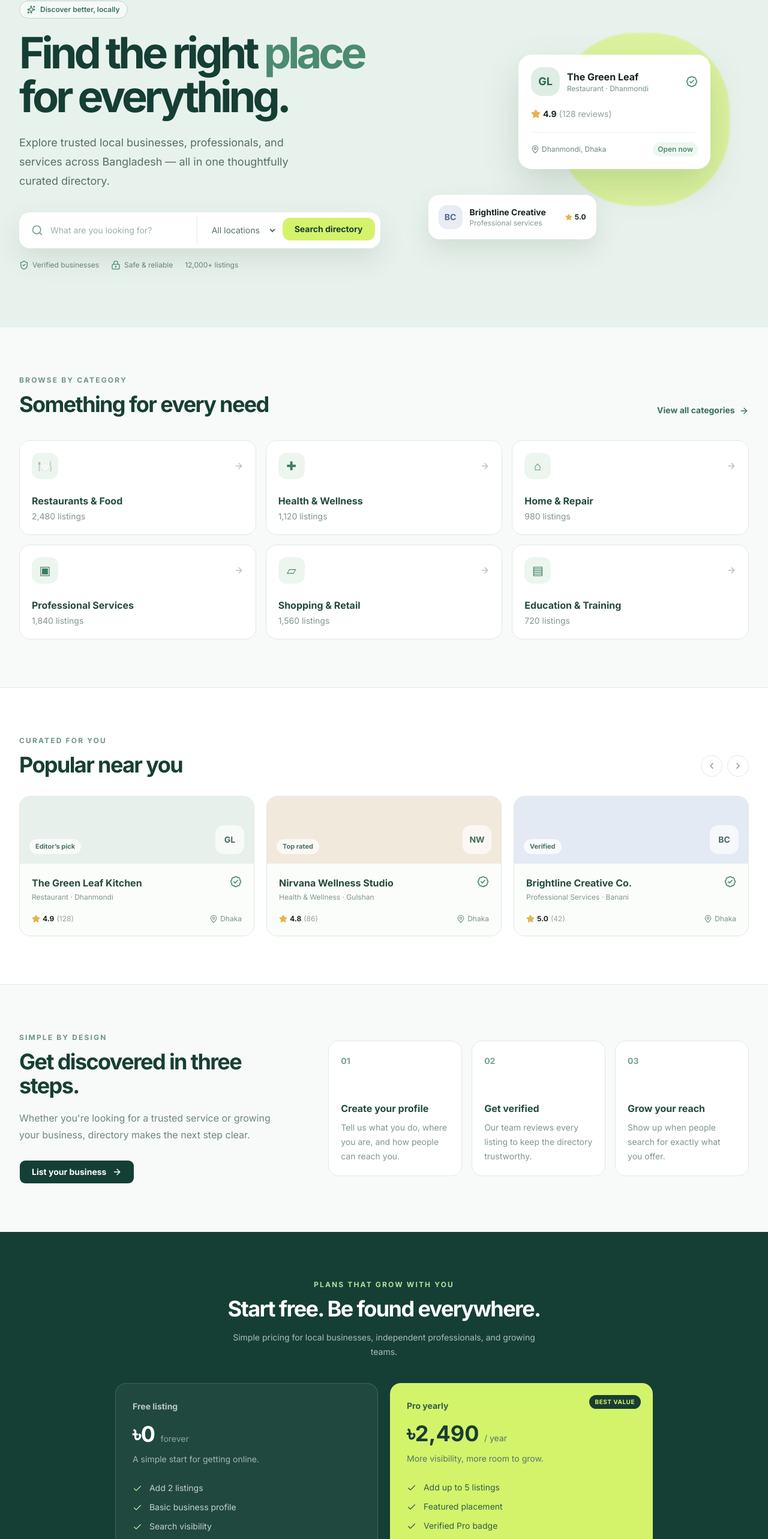
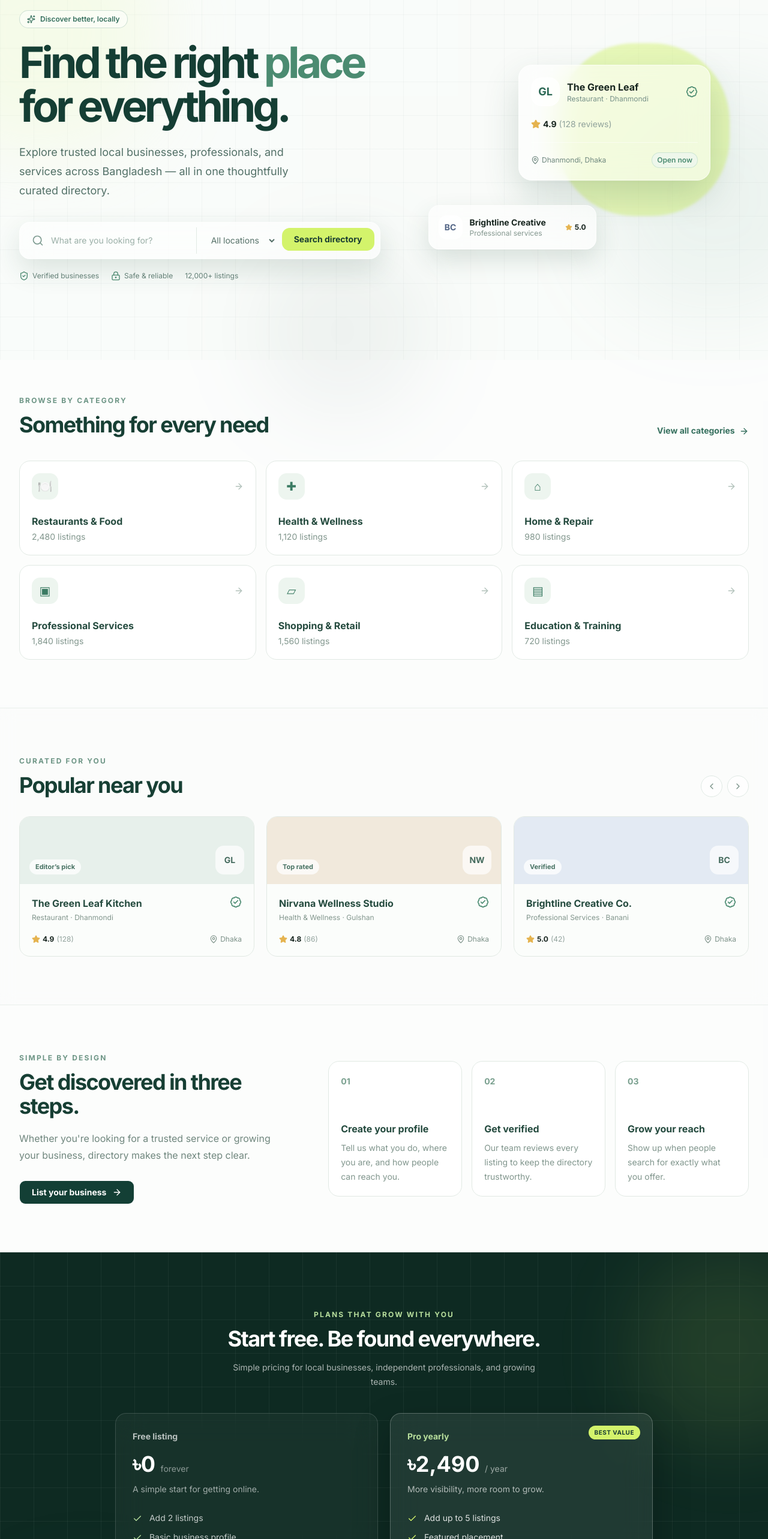
Before and after one commit to mohinranait/rentsheba-directory, a Next.js app: page / in a window 1280 px wide. Shown: the part 200-2766 px from the top of the page at 60% size. Built offline with nearby package versions, Linux system fonts and the light colour scheme.

Commit message:
designed home page

```diff
--- a/src/app/(public)/components/CategoriesGrid.tsx
+++ b/src/app/(public)/components/CategoriesGrid.tsx
@@ -17,7 +17,7 @@ const CategoriesGrid = () => {
         <a
           href="#explore"
           key={name}
-          className="group rounded-2xl border border-[#e1e9e3] bg-white p-5 transition hover:-translate-y-1 hover:border-[#b9d4c5] hover:shadow-[0_12px_30px_rgba(43,92,67,.08)]"
+          className="group rounded-2xl border border-[#e1e9e3] bg-white p-5 transition  hover:border-[#b9d4c5] hover:shadow-[0_12px_30px_rgba(43,92,67,.08)]"
         >
           <div className="flex items-center justify-between">
             <span className="grid size-11 place-items-center rounded-xl bg-[#edf5ef] text-xl text-[#3b7b63]">
--- a/src/app/(public)/components/CreateListingSteps.tsx
+++ b/src/app/(public)/components/CreateListingSteps.tsx
@@ -3,8 +3,9 @@ import { Button } from '@/components/ui/button'
 
 const CreateListingSteps = () => {
   return (
-    <section id="how" className="mx-auto max-w-7xl px-5 py-20 lg:px-8">
-      <div className="grid gap-12 lg:grid-cols-[.8fr_1.2fr] lg:items-center">
+    <section id="how" className=" z-10 relative bg-white/50 py-20">
+     <div className='mx-auto  max-w-7xl px-5  lg:px-8'>
+       <div className="grid gap-12 lg:grid-cols-[.8fr_1.2fr] lg:items-center">
         <div>
           <p className="text-xs font-bold uppercase tracking-[.18em] text-[#6d9585]">
             Simple by design
@@ -40,7 +41,7 @@ const CreateListingSteps = () => {
           ].map(([n, t, d]) => (
             <div
               key={n}
-              className="rounded-2xl border border-[#e1e9e3] bg-white p-5"
+              className="rounded-2xl border border-[#e1e9e3] bg-white  p-5"
             >
               <span className="text-sm font-bold text-[#7aa08f]">
                 {n}
@@ -51,6 +52,7 @@ const CreateListingSteps = () => {
           ))}
         </div>
       </div>
+     </div>
     </section>
   )
 }
--- a/src/app/(public)/components/HeroSection.tsx
+++ b/src/app/(public)/components/HeroSection.tsx
@@ -7,10 +7,10 @@ const HeroSection = () => {
   const [query, setQuery] = useState('')
   const [city, setCity] = useState('All locations')
   return (
-    <section id="top" className="relative overflow-hidden bg-[#e8f2ec]">
-      <div className="mx-auto grid max-w-7xl items-center gap-12 px-5 py-16 lg:grid-cols-[1.03fr_.97fr] lg:px-8 lg:py-24">
+    <section id="top" className="relative bg-white/50 overflow-hidden">
+      <div className="mx-auto grid max-w-7xl items-center gap-12 px-5 py-20 lg:grid-cols-[1.03fr_.97fr] lg:px-8 lg:py-28">
         <div>
-          <div className="mb-5 inline-flex items-center gap-2 rounded-full border border-[#bdd4c6] bg-white/60 px-3 py-1.5 text-xs font-semibold text-[#36705e]">
+          <div className="mb-5 inline-flex items-center gap-2 rounded-full border border-[#bdd4c6]/70 bg-white/50 px-3 py-1.5 text-xs font-semibold text-[#36705e] backdrop-blur-md">
             <Sparkles className="size-3.5" /> Discover better, locally
           </div>
           <h1 className="max-w-2xl text-5xl font-bold leading-[1.02] tracking-[-0.07em] text-[#153e34] sm:text-6xl lg:text-7xl">
@@ -21,7 +21,7 @@ const HeroSection = () => {
             Explore trusted local businesses, professionals, and services
             across Bangladesh — all in one thoughtfully curated directory.
           </p>
-          <div className="mt-9 flex max-w-2xl flex-col gap-2 rounded-2xl bg-white p-2 shadow-[0_18px_45px_rgba(36,79,59,.12)] sm:flex-row">
+          <div className="mt-9 flex max-w-2xl flex-col gap-2 rounded-2xl border border-white/60 bg-white/55 p-2 shadow-[0_18px_45px_rgba(36,79,59,.14)] backdrop-blur-xl sm:flex-row">
             <div className="flex min-w-0 flex-1 items-center gap-3 px-3">
               <Search className="size-5 shrink-0 text-[#7d9b90]" />
               <input
@@ -59,11 +59,11 @@ const HeroSection = () => {
           </div>
         </div>
         <div className="relative hidden min-h-95 lg:block">
-          <div className="absolute right-8 top-5 h-72 w-72 rounded-[45%] bg-[#d3f36b]/60 blur-[1px]" />
-          <div className="absolute right-16 top-14 w-80 rounded-3xl border border-white/80 bg-white p-5 shadow-[0_25px_60px_rgba(50,90,68,.18)]">
+          <div className="absolute right-8 top-5 h-72 w-72 rounded-[45%] bg-[#d3f36b]/45 blur-[2px]" />
+          <div className="absolute right-16 top-14 w-80 rounded-3xl border border-white/60 bg-white/55 p-5 shadow-[0_25px_60px_rgba(50,90,68,.2)] backdrop-blur-xl">
             <div className="flex items-center justify-between">
               <div className="flex items-center gap-3">
-                <div className="grid size-12 place-items-center rounded-2xl bg-[#dfeee4] text-lg font-bold text-[#2b6854]">
+                <div className="grid size-12 place-items-center rounded-2xl border border-white/60 bg-white/70 text-lg font-bold text-[#2b6854]">
                   GL
                 </div>
                 <div>
@@ -82,18 +82,18 @@ const HeroSection = () => {
                 (128 reviews)
               </span>
             </div>
-            <div className="mt-5 flex items-center justify-between border-t border-[#edf1ee] pt-4 text-xs text-[#6e877e]">
+            <div className="mt-5 flex items-center justify-between border-t border-white/50 pt-4 text-xs text-[#6e877e]">
               <span className="flex items-center gap-1">
                 <MapPin className="size-3.5" /> Dhanmondi, Dhaka
               </span>
-              <span className="rounded-full bg-[#edf7ef] px-2 py-1 font-semibold text-[#4b8b71]">
+              <span className="rounded-full border border-[#bfe0c9]/70 bg-[#edf7ef]/80 px-2 py-1 font-semibold text-[#4b8b71]">
                 Open now
               </span>
             </div>
           </div>
-          <div className="absolute bottom-4 left-8 rounded-2xl border border-white bg-white p-4 shadow-[0_18px_40px_rgba(50,90,68,.13)]">
+          <div className="absolute bottom-4 left-8 rounded-2xl border border-white/60 bg-white/55 p-4 shadow-[0_18px_40px_rgba(50,90,68,.16)] backdrop-blur-xl">
             <div className="flex items-center gap-3">
-              <div className="grid size-10 place-items-center rounded-xl bg-[#e9ecf4] text-sm font-bold text-[#536686]">
+              <div className="grid size-10 place-items-center rounded-xl border border-white/60 bg-white/70 text-sm font-bold text-[#536686]">
                 BC
               </div>
               <div>
--- a/src/app/(public)/layout.tsx
+++ b/src/app/(public)/layout.tsx
@@ -5,7 +5,7 @@ import Header from '@/components/common/Header'
 const PublicLayout = ({ children }: { children: React.ReactNode }) => {
   return (
     <main className="min-h-screen bg-[#f8faf9] text-[#17251f]">
-      <div className="bg-[#133f35] px-4 py-2 text-center text-xs font-medium text-white/85">Bangladesh&apos;s trusted local business directory · List your business for free</div>
+      <div className="bg-[#133f35] px-4 py-2 text-center text-xs z-10! relative font-medium text-white/85">Bangladesh&apos;s trusted local business directory · List your business for free</div>
       <Header />
 
       {children}
--- a/src/app/(public)/page.tsx
+++ b/src/app/(public)/page.tsx
@@ -1,9 +1,11 @@
 'use client'
 
 
-import { ArrowRight,  ChevronLeft, ChevronRight } from 'lucide-react'
+import { ArrowRight, ChevronLeft, ChevronRight } from 'lucide-react'
+
 import ListingCard from '@/components/common/ListingCard'
 import SubscriptionSection from '@/components/common/SubscriptionSection'
+import GridBackdrop from '@/components/GridBackdrop'
 import { Button } from '@/components/ui/button'
 import CategoriesGrid from './components/CategoriesGrid'
 import CreateListingSteps from './components/CreateListingSteps'
@@ -16,9 +18,11 @@ const listings = [
 ]
 export default function Home() {
   return (
-    <>
+    <div className=" z-10">
+      <GridBackdrop />
       <HeroSection />
-      <section id="categories" className="mx-auto max-w-7xl px-5 py-20 lg:px-8">
+      <section id="categories" className="relative bg-white/50 py-20 ">
+        <div className=' mx-auto max-w-7xl px-5 lg:px-8'>
           <div className="flex flex-col justify-between gap-4 sm:flex-row sm:items-end">
             <div>
               <p className="text-xs font-bold uppercase tracking-[.18em] text-[#6d9585]">
@@ -33,9 +37,10 @@ export default function Home() {
             </a>
           </div>
           <CategoriesGrid />
+        </div>
       </section>
 
-      <section id="explore" className="border-y border-[#e2eae4] bg-white">
+      <section id="explore" className="relative border-y border-[#e2eae4]/70 bg-white/40 backdrop-blur-md">
         <div className="mx-auto max-w-7xl px-5 py-20 lg:px-8">
           <div className="flex flex-col justify-between gap-5 sm:flex-row sm:items-end">
             <div>
@@ -47,19 +52,19 @@ export default function Home() {
               </h2>
             </div>
             <div className="flex items-center gap-2">
-              <Button className="grid size-9 place-items-center rounded-full border border-[#dfe8e3] text-[#789087]">
+              <Button className="grid size-9 place-items-center rounded-full border border-[#dfe8e3] bg-white/50 text-[#789087] backdrop-blur-sm">
                 <ChevronLeft className="size-4" />
               </Button>
-              <Button className="grid size-9 place-items-center rounded-full border border-[#dfe8e3] text-[#789087]">
+              <Button className="grid size-9 place-items-center rounded-full border border-[#dfe8e3] bg-white/50 text-[#789087] backdrop-blur-sm">
                 <ChevronRight className="size-4" />
               </Button>
             </div>
           </div>
           <div className="mt-8 grid gap-5 md:grid-cols-3">
             {listings.length ? (
-              listings.map((item) => <ListingCard   key={item.name} item={item} />)
+              listings.map((item) => <ListingCard key={item.name} item={item} />)
             ) : (
-              <div className="col-span-3 rounded-2xl border border-dashed border-[#cbdcd1] p-10 text-center text-sm text-[#6d887d]">
+              <div className="col-span-3 rounded-2xl border border-dashed border-[#cbdcd1] bg-white/40 p-10 text-center text-sm text-[#6d887d] backdrop-blur-sm">
                 No listings match your search yet. Try another location or
                 keyword.
               </div>
@@ -74,6 +79,6 @@ export default function Home() {
       <SubscriptionSection />
 
 
-    </>
+    </div>
   )
 }
--- /dev/null
+++ b/src/components/GridBackdrop.tsx
@@ -0,0 +1,21 @@
+const GridBackdrop = () => {
+  return (
+    <div
+      aria-hidden
+      className="pointer-events-none fixed inset-0 z-0 bg-[#f3f8f4]"
+      style={{
+        backgroundImage:
+          "linear-gradient(rgba(21,63,53,0.07) 1px, transparent 1px), linear-gradient(90deg, rgba(21,63,53,0.07) 1px, transparent 1px)",
+        backgroundSize: "56px 56px",
+      }}
+    >
+      <div className="absolute -left-32 top-16 h-96 w-96 rounded-[40%] bg-[#d3f36b]/25 blur-3xl" />
+
+      <div className="absolute right-[-8%] top-[42%] size-96 rounded-[45%] bg-[#4b8b71]/15 blur-3xl" />
+
+      <div className="absolute -bottom-24 left-1/3 size-72 rounded-[50%] bg-[#153e34]/10 blur-3xl" />
+    </div>
+  );
+};
+
+export default GridBackdrop;
--- a/src/components/common/Footer.tsx
+++ b/src/components/common/Footer.tsx
@@ -4,7 +4,8 @@ import { Button } from "../ui/button"
 
 const Footer = () => {
   return (
-    <footer className="mx-auto flex max-w-7xl flex-col gap-5 px-5 py-8 text-xs text-[#7c9289] sm:flex-row sm:items-center sm:justify-between lg:px-8">
+    <footer className="z-10 relative bg-white/80">
+      <div className="mx-auto flex max-w-7xl flex-col gap-5 px-5 py-8 text-xs text-[#7c9289] sm:flex-row sm:items-center sm:justify-between lg:px-8">
         <div className="flex items-center gap-2 font-bold text-[#31594c]">
           <span className="grid size-6 place-items-center rounded-md bg-[#d3f36b]">
             <Globe2 className="size-3.5" />
@@ -19,6 +20,7 @@ const Footer = () => {
           <Button className="font-semibold text-[#4b7464]">Admin preview</Button>
         </div>
         <span>© 2025 directory. Made for local.</span>
+      </div>
     </footer>
 
   )
--- a/src/components/common/SubscriptionSection.tsx
+++ b/src/components/common/SubscriptionSection.tsx
@@ -3,8 +3,23 @@ import { Button } from '../ui/button'
 
 const SubscriptionSection = () => {
   return (
-    <section id="pricing" className="bg-[#153f35] px-5 py-20 text-white lg:px-8">
-    <div className="mx-auto max-w-7xl">
+    <section
+      id="pricing"
+      className="relative overflow-hidden bg-[#0e2a22] px-5 py-24 text-white lg:px-8"
+    >
+      <div
+        aria-hidden
+        className="absolute inset-0"
+        style={{
+          backgroundImage:
+            'linear-gradient(rgba(255,255,255,0.05) 1px, transparent 1px), linear-gradient(90deg, rgba(255,255,255,0.05) 1px, transparent 1px)',
+          backgroundSize: '56px 56px',
+        }}
+      />
+      <div className="absolute -right-24 top-0 h-80 w-80 rounded-[45%] bg-[#d3f36b]/10 blur-3xl" />
+      <div className="absolute -bottom-24 left-0 h-72 w-72 rounded-[45%] bg-[#4b8b71]/15 blur-3xl" />
+
+      <div className="relative mx-auto max-w-7xl">
         <div className="text-center">
           <p className="text-xs font-bold uppercase tracking-[.18em] text-[#b8df9d]">
             Plans that grow with you
@@ -18,7 +33,7 @@ const SubscriptionSection = () => {
           </p>
         </div>
         <div className="mx-auto mt-10 grid max-w-4xl gap-5 md:grid-cols-2">
-            <div className="rounded-2xl border border-white/15 bg-white/5 p-7">
+          <div className="rounded-2xl border border-white/15 bg-white/[.04] p-7 backdrop-blur-xl">
             <p className="text-sm font-bold text-white/70">Free listing</p>
             <div className="mt-4 text-4xl font-bold">
               ৳0{" "}
@@ -43,43 +58,43 @@ const SubscriptionSection = () => {
                 Search visibility
               </li>
             </ul>
-                <Button className="mt-8 w-full bg-transparent rounded-lg border border-white/25 py-3 text-sm font-bold text-white hover:bg-white/10">
+            <Button className="mt-8 w-full rounded-lg border border-white/25 bg-transparent py-3 text-sm font-bold text-white hover:bg-white/10">
               Start for free
             </Button>
           </div>
-            <div className="relative rounded-2xl bg-[#d3f36b] p-7 text-[#193d32]">
-                <span className="absolute right-5 top-5 rounded-full bg-[#193d32] px-2.5 py-1 text-[10px] font-bold uppercase tracking-wider text-[#d3f36b]">
+          <div className="relative rounded-2xl border border-white/25 bg-white/[.08] p-7 text-white shadow-[0_25px_60px_rgba(0,0,0,.25)] backdrop-blur-xl">
+            <span className="absolute right-5 top-5 rounded-full bg-[#d3f36b] px-2.5 py-1 text-[10px] font-bold uppercase tracking-wider text-[#193d32]">
               Best value
             </span>
-                <p className="text-sm font-bold text-[#315d4c]">Pro yearly</p>
+            <p className="text-sm font-bold text-[#b8df9d]">Pro yearly</p>
             <div className="mt-4 text-4xl font-bold">
               ৳2,490{" "}
-                    <span className="text-sm font-normal text-[#547667]">
+              <span className="text-sm font-normal text-white/55">
                 / year
               </span>
             </div>
-                <p className="mt-3 text-sm text-[#557667]">
+            <p className="mt-3 text-sm text-white/65">
               More visibility, more room to grow.
             </p>
-                <ul className="mt-7 flex flex-col gap-3 text-sm text-[#315d4c]">
+            <ul className="mt-7 flex flex-col gap-3 text-sm text-white/85">
               <li>
-                        <Check className="mr-2 inline size-4" /> Add up to 5
+                <Check className="mr-2 inline size-4 text-[#d3f36b]" /> Add up to 5
                 listings
               </li>
               <li>
-                        <Check className="mr-2 inline size-4" /> Featured
+                <Check className="mr-2 inline size-4 text-[#d3f36b]" /> Featured
                 placement
               </li>
               <li>
-                        <Check className="mr-2 inline size-4" /> Verified Pro
+                <Check className="mr-2 inline size-4 text-[#d3f36b]" /> Verified Pro
                 badge
               </li>
               <li>
-                        <Check className="mr-2 inline size-4" /> SSLCommerz
+                <Check className="mr-2 inline size-4 text-[#d3f36b]" /> SSLCommerz
                 payments
               </li>
             </ul>
-                <Button className="mt-8 w-full rounded-lg bg-[#133f35] py-3 text-sm font-bold text-white hover:bg-[#1d5548]">
+            <Button className="mt-8 w-full rounded-lg bg-[#d3f36b] py-3 text-sm font-bold text-[#193d32] hover:bg-[#c4e85d]">
               Choose Pro yearly{" "}
               <ArrowRight className="ml-1 inline size-4" />
             </Button>
```
Also changed, not shown: src/components/common/Header.tsx (+4 -4 lines). Lines whose indentation alone changed are shown as unchanged.
